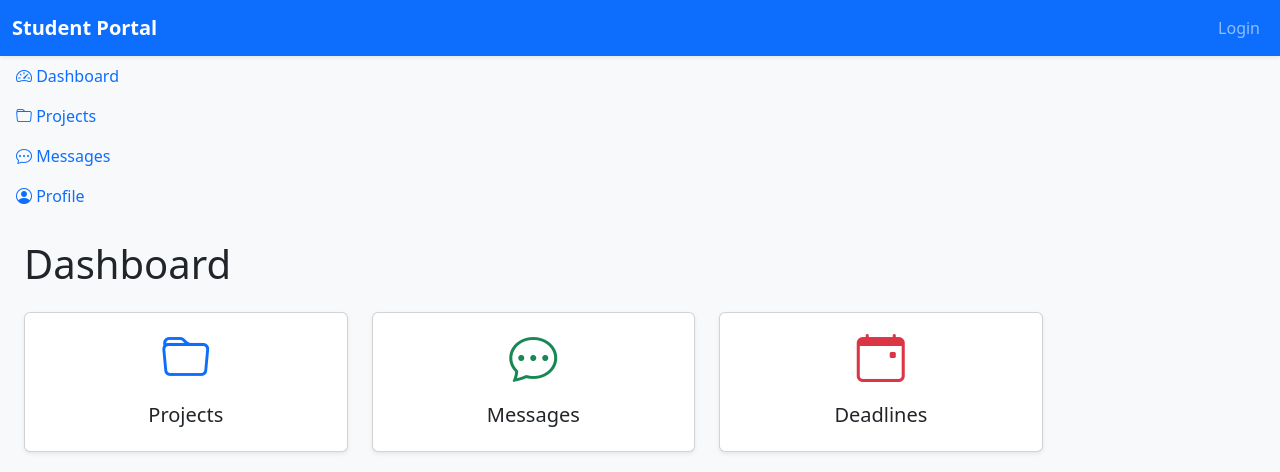
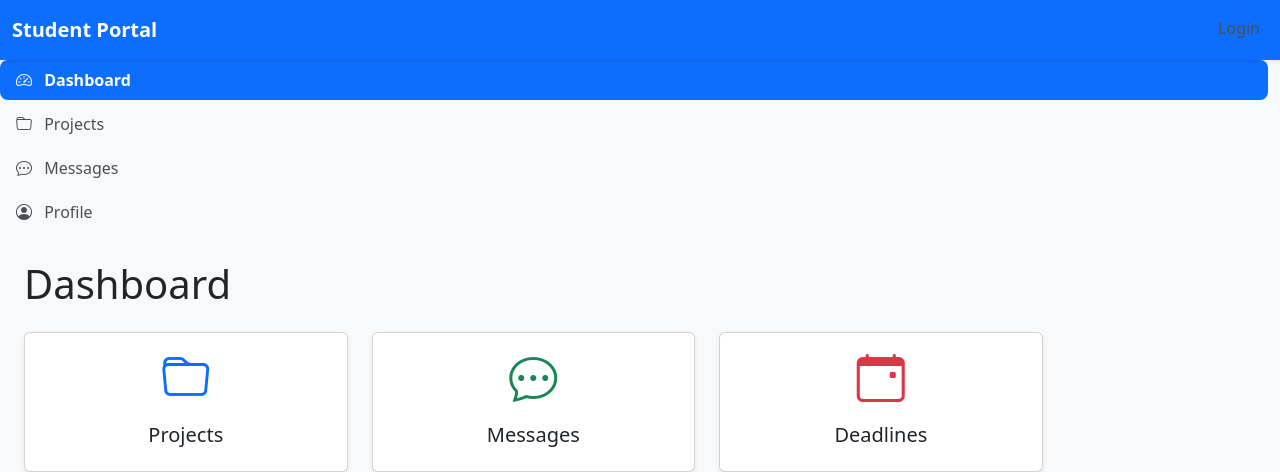
Before and after one commit to colin-182/student-portal, a Django app: page / in a window 1280 px wide. Shown: the top 472 px of the page. Run offline with Django 5.2, Linux system fonts and the light colour scheme.

Commit message:
debug for highlight section not working on sidebar. Cache disable on devtools worked so hard reset worked

```diff
--- a/static/css/style.css
+++ b/static/css/style.css
@@ -1,6 +1,13 @@
 body {
     min-height: 100vh;
+    background-color: #f8f9fa;
 }
+
+main {
+    min-height: 100vh;
+}
+
+/* Sidebar */
 
 .list-group-item {
     border: none;
@@ -10,6 +17,26 @@ body {
     background-color: #f8f9fa;
 }
 
-main {
-    min-height: 100vh;
+/* Sidebar navigation links */
+
+.nav-link {
+    color: #495057;
+    border-radius: 0.5rem;
+    margin-bottom: 0.25rem;
+    transition: all 0.2s ease;
 }
+
+.nav-link:hover {
+    background-color: #e9ecef;
+    color: #0d6efd;
+}
+
+.nav-link.active {
+    background-color: #0d6efd;
+    color: #fff !important;
+    font-weight: 600;
+}
+
+.nav-link i {
+    margin-right: 0.5rem;
+}
```
Also changed, not shown: projects/views.py (+14 -2 lines).
